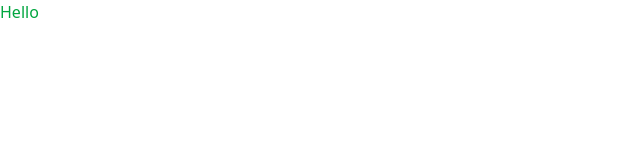
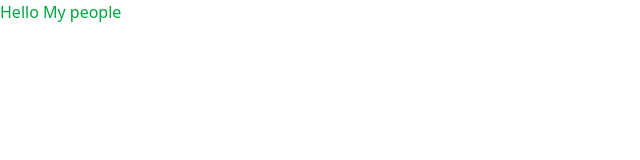
Before and after one commit to dondou21/tum, a website: page public/index.html in a window 1280 px wide. Shown: the whole page, without its empty margins (0-640 px from the left). Drawn offline with Linux system fonts and the light colour scheme.

Commit message:
resume no project

```diff
--- a/public/index.html
+++ b/public/index.html
@@ -9,6 +9,7 @@
 <body>
     <h1 class="text-green-600">
         Hello
+        My people
     </h1>
 </body>
 </html>
```
